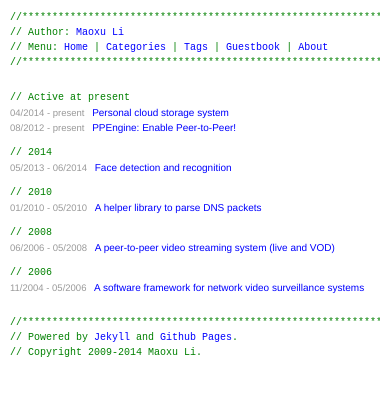
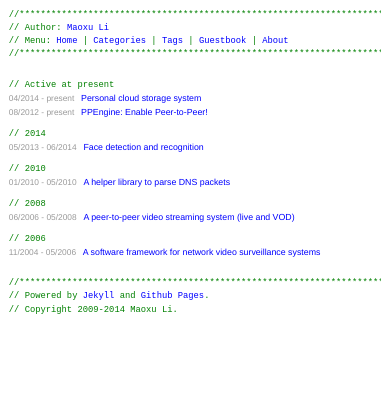
Before and after one commit to maoxuli/portfolio.maoxuli.com, a Jekyll site: the page built from index.html, in a window 390 px wide. Shown: the top 396 px of the page. Built offline with Jekyll 4.4.1, drawn with Linux system fonts in a browser that asks for light colours; Markdown is read by kramdown in place of the engine named in the settings.

Commit message:
style font for small screen

```diff
--- a/css/main.css
+++ b/css/main.css
@@ -78,7 +78,7 @@ body {
 /* for 480px or less */
 @media screen and (max-width: 480px) {
   #wrapper {
-    font-size: 62.5%;
+    font-size: 55%;
   }
 }
 
```
